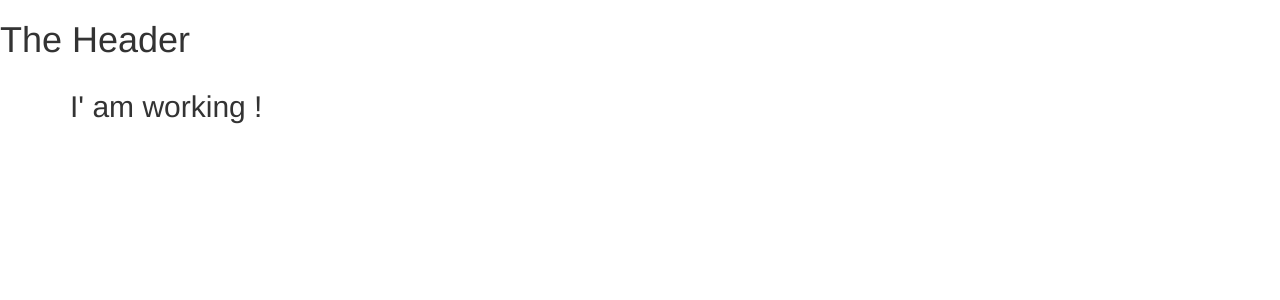
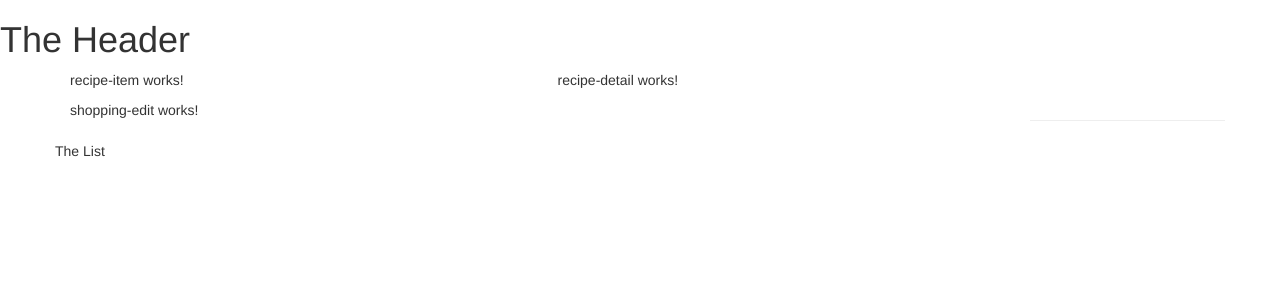
Before and after one commit to donMichaelL/shoppingRec, an Angular app: page / in a window 1280 px wide. Shown: the top 300 px of the page. Built offline with nearby package versions, Linux system fonts and the light colour scheme.

Commit message:
Customize html of components

```diff
--- a/src/app/app.component.html
+++ b/src/app/app.component.html
@@ -3,7 +3,8 @@
 <div class="container">
   <div class="row">
     <div class="col-md-12">
-      <h2>I' am working !</h2>
+      <app-recipes></app-recipes>
+      <app-shopping-list></app-shopping-list>
     </div>
   </div>
 </div>
--- a/src/app/recipes/recipe-list/recipe-list.component.html
+++ b/src/app/recipes/recipe-list/recipe-list.component.html
@@ -1,3 +1 @@
-<p>
-  recipe-list works!
-</p>
+<app-recipe-item></app-recipe-item>
--- a/src/app/recipes/recipes.component.html
+++ b/src/app/recipes/recipes.component.html
@@ -1,3 +1,8 @@
-<p>
-  recipes works!
-</p>
+<div class="row">
+  <div class="col-md-5">
+    <app-recipe-list></app-recipe-list>
+  </div>
+  <div class="col-md-7">
+    <app-recipe-detail></app-recipe-detail>
+  </div>
+</div>
--- a/src/app/shopping-list/shopping-list.component.html
+++ b/src/app/shopping-list/shopping-list.component.html
@@ -1,3 +1,7 @@
-<p>
-  shopping-list works!
-</p>
+<div class="row">
+  <div class="col-xs-10">
+    <app-shopping-edit></app-shopping-edit>
+  </div>
+  <hr>
+  <p>The List</p>
+</div>
```
